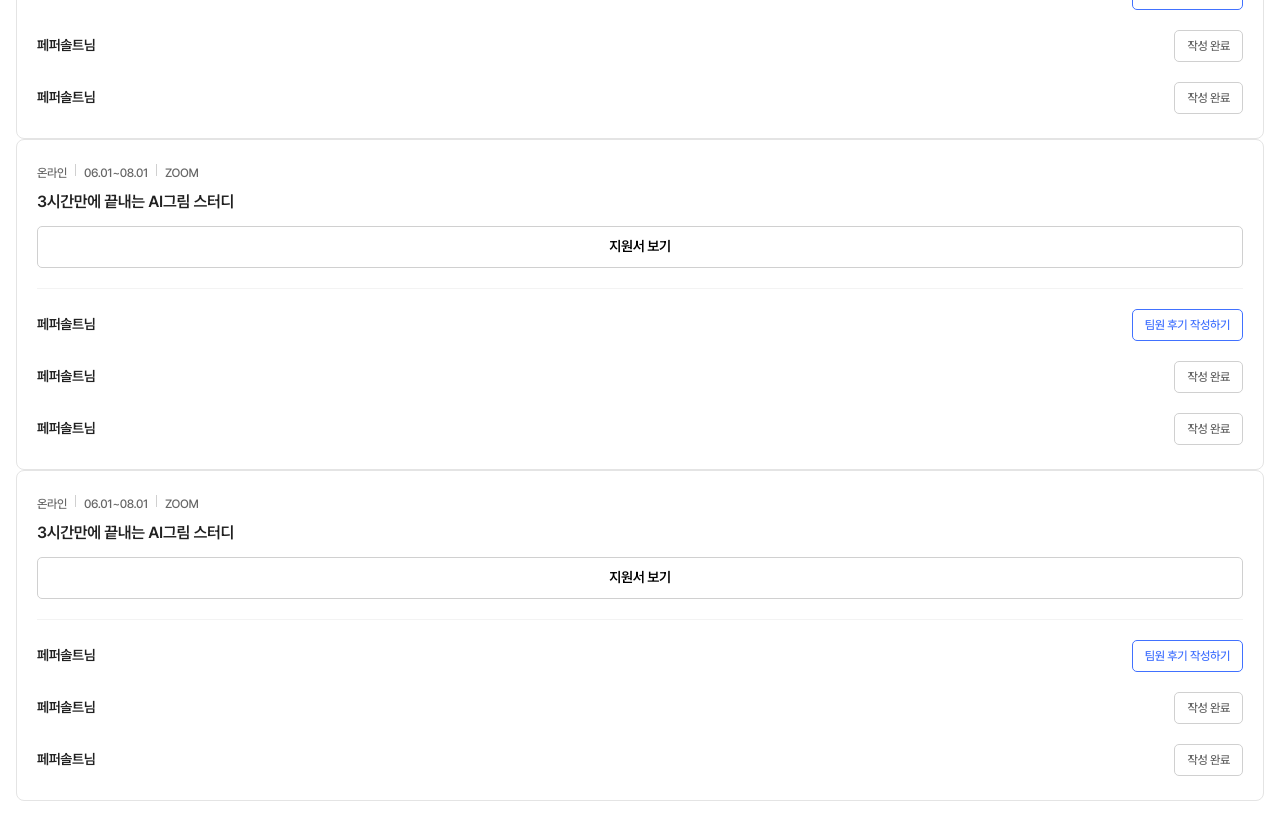
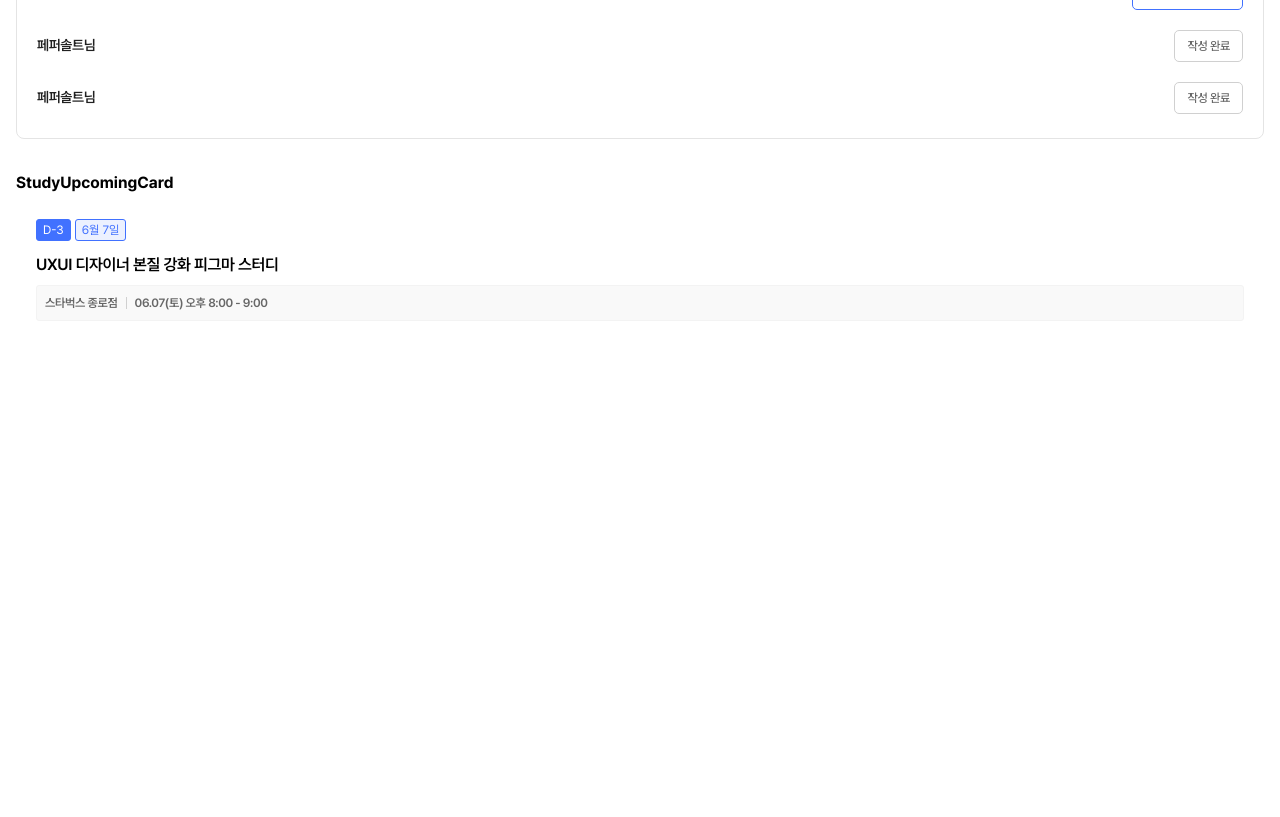
Before and after one commit to sturing-fourten/sturing, a Next.js app: page /publishing in a window 1280 px wide. Shown: the part 5320-6137 px from the top of the page. After the commit the page ends 5681 px from the top, so only its background shows below. Built offline with nearby package versions, Linux system fonts and the light colour scheme.

Commit message:
Feat: StudyUpcomingCard 퍼블리싱

```diff
--- a/src/app/publishing/page.tsx
+++ b/src/app/publishing/page.tsx
@@ -9,6 +9,7 @@ import StudyOnGoingCard from "@/components/commons/study/StudyOnGoingCard";
 import StudyAppliedCard from "@/components/commons/study/StudyAppliedCard";
 import StudyAcceptCard from "@/components/commons/study/StudyAcceptCard";
 import StudyDoneCard from "@/components/commons/study/StudyDoneCard";
+import StudyUpcomingCard from "@/components/commons/study/StudyUpcomingCard";
 
 // UI 확인 용
 export const SAMPLE_PROGRESS_WAY_TYPE = {
@@ -452,8 +453,11 @@ export default function page() {
       <div className="p-4">
         <h1 className="font-bold">StudyDoneCard</h1>
         <StudyDoneCard />
-        <StudyDoneCard />
-        <StudyDoneCard />
+      </div>
+
+      <div className="p-4">
+        <h1 className="font-bold">StudyUpcomingCard</h1>
+        <StudyUpcomingCard />
       </div>
     </>
   );
--- /dev/null
+++ b/src/components/commons/study/StudyUpcomingCard.tsx
@@ -0,0 +1,23 @@
+import { SAMPLE_PROGRESS_WAY_TYPE } from "@/app/publishing/page";
+import { TagLight, TagMain } from "../Tags";
+
+export default function StudyUpcomingCard() {
+  return (
+    <article className="py-6 px-5">
+      <div className="flex items-center gap-1 mb-3">
+        <TagMain>{"D-3"}</TagMain>
+        <TagLight>{"6월 7일"}</TagLight>
+      </div>
+      <p className="my-2 text-gray-1000 text-[16px] font-semibold tracking-[-0.32px]">
+        {"UXUI 디자이너 본질 강화 피그마 스터디"}
+      </p>
+      <div className="flex items-center gap-2 p-2 border rounded-[3px] bg-gray-100 text-gray-700 text-[12px] font-semibold tracking-[-0.36px]">
+        <span>{"스타벅스 종로점"}</span>
+        <span className="w-[1px] h-3 bg-gray-400"></span>
+        <span>
+          {"06.07(토)"} {"오후 8:00 - 9:00"}
+        </span>
+      </div>
+    </article>
+  );
+}
```
